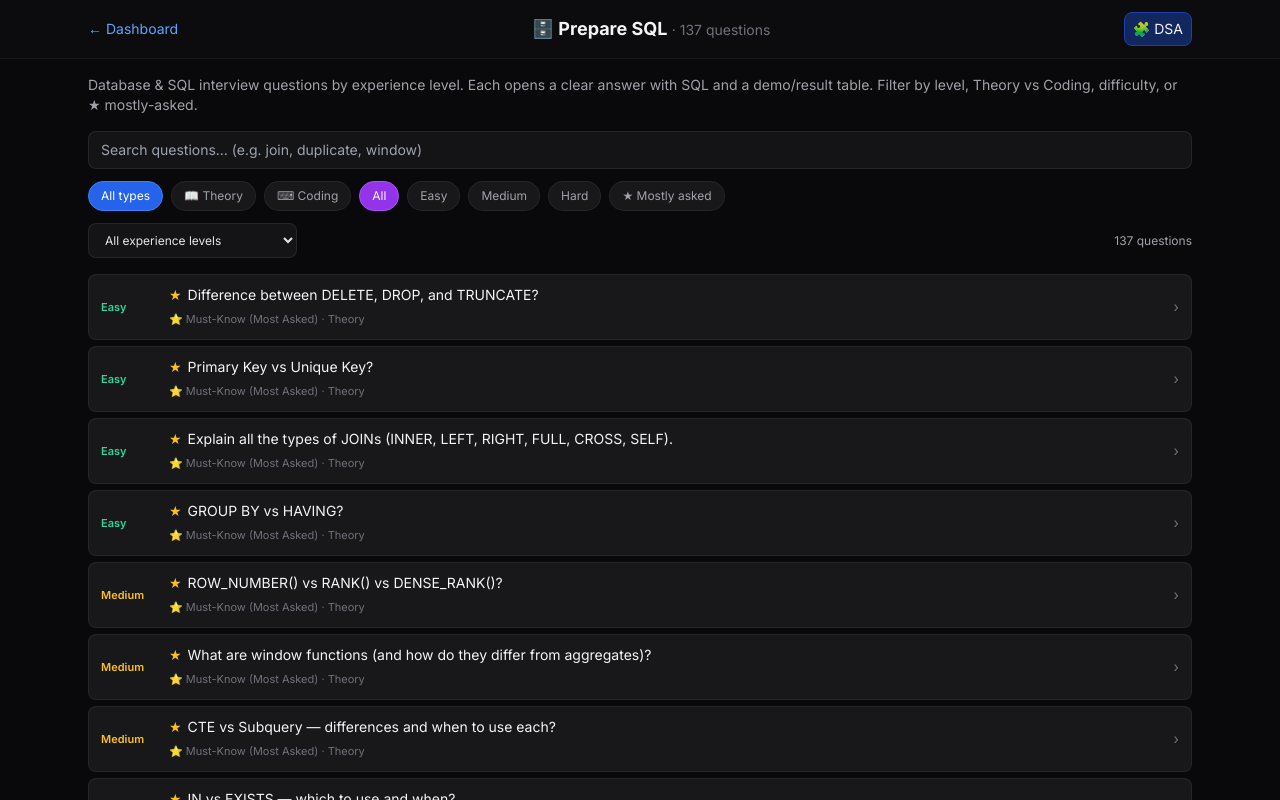
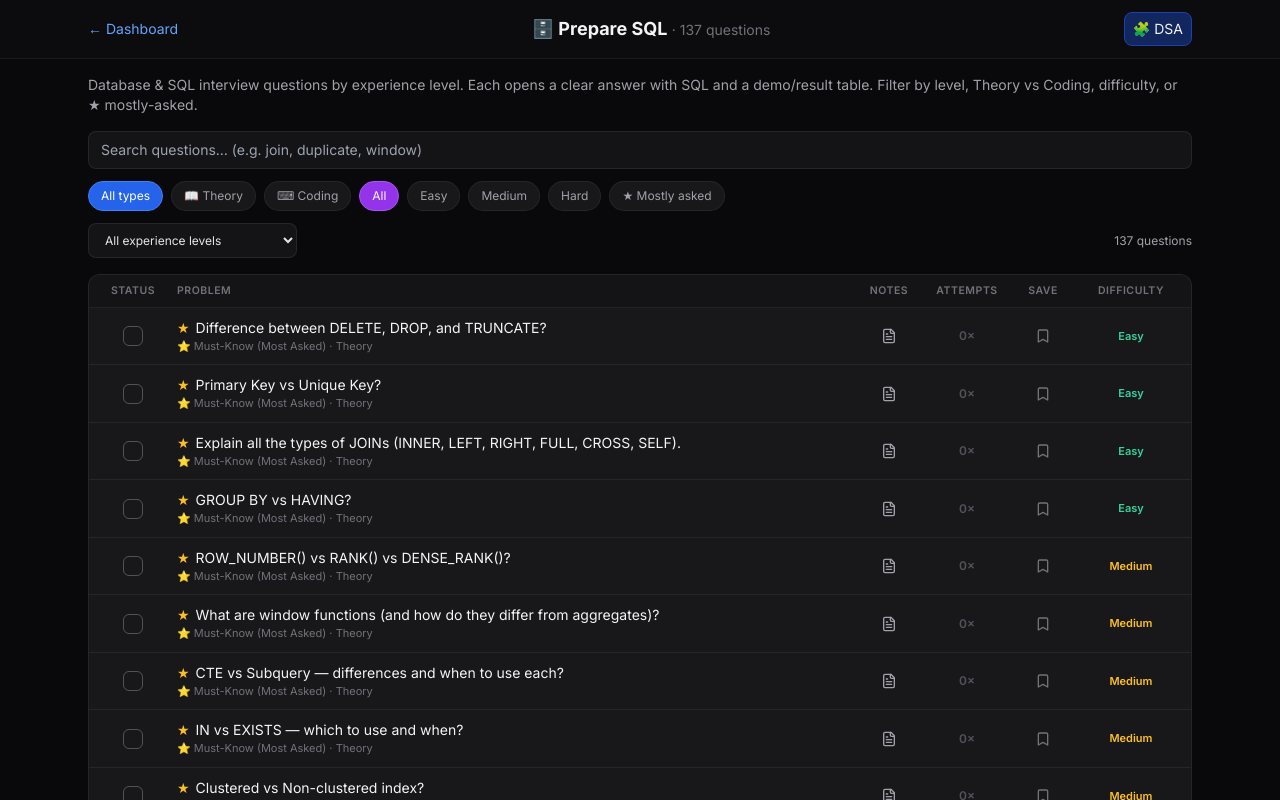
Before and after one commit to jyotiram7402/roadmap-tracker, a Next.js app: page /sql in a window 1280 px wide. Shown: the top 800 px of the page. Built offline with nearby package versions, Linux system fonts and the light colour scheme.

Commit message:
shared sheet-style question table (status/notes/attempts/bookmark/difficulty)

```diff
--- a/components/DsaStudio.js
+++ b/components/DsaStudio.js
@@ -3,6 +3,7 @@ import { useEffect, useMemo, useState } from "react";
 import { DSA_PROBLEMS, PHASES, ALL_COMPANIES, loadPhaseDetails } from "@/data/dsa-problems";
 import CodeBlock from "@/components/CodeBlock";
 import MySolution from "@/components/MySolution";
+import QuestionTable from "@/components/QuestionTable";
 
 const DIFF = {
   easy: { label: "Easy", cls: "text-emerald-400", bg: "bg-emerald-500/10 border-emerald-700/40" },
@@ -74,25 +75,13 @@ export default function DsaStudio() {
       </div>
 
       {/* list */}
-      <div className="mt-4 space-y-1.5">
-        {filtered.length === 0 && <p className="text-center text-zinc-500 py-8 text-sm">No problems match these filters.</p>}
-        {filtered.map((p) => {
-          const d = DIFF[p.difficulty];
-          return (
-            <button key={p.key} onClick={() => setSelected(p)}
-              className="w-full text-left bg-[#18181b] hover:bg-[#1f1f23] border border-white/[0.06] hover:border-white/[0.14] rounded-lg px-3 py-2.5 flex items-center gap-3 transition">
-              <span className={`text-[11px] font-semibold w-14 flex-shrink-0 ${d.cls}`}>{d.label}</span>
-              <span className="flex-1 min-w-0">
-                <span className="text-sm text-zinc-100 flex items-center gap-1.5">
-                  {p.hot && <span title="Frequently asked" className="text-amber-400">★</span>}
-                  <span className="truncate">{p.title}</span>
-                </span>
-                <span className="text-[11px] text-zinc-500">{p.phase}{p.companies.length ? ` · ${p.companies.slice(0, 2).join(", ")}${p.companies.length > 2 ? ` +${p.companies.length - 2}` : ""}` : ""}</span>
-              </span>
-              <span className="text-zinc-500 text-sm flex-shrink-0">›</span>
-            </button>
-          );
-        })}
+      <div className="mt-4">
+        <QuestionTable
+          items={filtered}
+          category="dsa"
+          onOpen={setSelected}
+          getMeta={(p) => `${p.phase}${p.companies.length ? ` · ${p.companies.slice(0, 2).join(", ")}${p.companies.length > 2 ? ` +${p.companies.length - 2}` : ""}` : ""}`}
+        />
       </div>
     </div>
   );
--- /dev/null
+++ b/components/QuestionTable.js
@@ -0,0 +1,107 @@
+"use client";
+import { useEffect, useState } from "react";
+import { Check, FileText, Bookmark } from "@/components/icons";
+import { getItems, toggleDone, toggleBookmark } from "@/lib/activity";
+
+const DIFF = {
+  easy: { label: "Easy", cls: "text-emerald-400", dot: "bg-emerald-500/15 text-emerald-300 border-emerald-600/40" },
+  medium: { label: "Medium", cls: "text-amber-400", dot: "bg-amber-500/15 text-amber-300 border-amber-600/40" },
+  hard: { label: "Hard", cls: "text-rose-400", dot: "bg-rose-500/15 text-rose-300 border-rose-600/40" },
+};
+
+// Shared sheet-style list used by DSA & SQL.
+// Columns: Status · Problem · Notes · Attempts · Bookmark · Difficulty.
+// props: items[], category ("dsa"|"sql"), onOpen(item), getMeta(item) -> string, getId(item)
+export default function QuestionTable({ items, category, onOpen, getMeta, getId = (x) => x.id }) {
+  // Start empty so SSR and first client render match; fill after mount.
+  const [store, setStore] = useState({}); // { "cat:id": { visits, done, bookmarked, ... } }
+  useEffect(() => {
+    const refresh = () => setStore(getItems());
+    refresh();
+    window.addEventListener("activity-change", refresh);
+    return () => window.removeEventListener("activity-change", refresh);
+  }, []);
+
+  const COLS = "grid-cols-[28px_1fr_auto_auto] sm:grid-cols-[64px_1fr_60px_72px_56px_96px]";
+
+  return (
+    <div className="rounded-xl border border-white/[0.06] overflow-hidden bg-[#18181b]">
+      {/* header (desktop) */}
+      <div className={`hidden sm:grid ${COLS} gap-3 px-3 py-2 bg-[#141417] border-b border-white/[0.06] text-[10.5px] font-semibold uppercase tracking-wider text-zinc-500`}>
+        <div className="text-center">Status</div>
+        <div>Problem</div>
+        <div className="text-center">Notes</div>
+        <div className="text-center">Attempts</div>
+        <div className="text-center">Save</div>
+        <div className="text-center">Difficulty</div>
+      </div>
+
+      {items.length === 0 && <p className="text-center text-zinc-500 py-10 text-sm">No problems match these filters.</p>}
+
+      {items.map((item) => {
+        const id = getId(item);
+        const it = store[`${category}:${id}`] || {};
+        const done = !!it.done;
+        const saved = !!it.bookmarked;
+        const visits = it.visits || 0;
+        const d = DIFF[item.difficulty] || { label: "—", cls: "text-zinc-400", dot: "bg-white/5 text-zinc-300 border-white/10" };
+
+        return (
+          <div key={item.key || id}
+            className={`grid ${COLS} gap-2 sm:gap-3 items-center px-3 py-2.5 border-b border-white/[0.06] last:border-b-0 transition ${done ? "bg-emerald-500/[0.04]" : "hover:bg-[#1f1f23]"}`}>
+            {/* Status */}
+            <div className="flex justify-center">
+              <button onClick={() => toggleDone(category, id, item.title)} title={done ? "Mark as not done" : "Mark as done"}
+                aria-pressed={done}
+                className={`w-5 h-5 rounded-md border grid place-items-center transition ${done ? "bg-emerald-500 border-emerald-500 text-white" : "border-white/25 text-transparent hover:border-emerald-500/70"}`}>
+                <Check size={13} strokeWidth={3} />
+              </button>
+            </div>
+
+            {/* Problem */}
+            <button onClick={() => onOpen(item)} className="min-w-0 text-left">
+              <span className="text-sm text-zinc-100 flex items-center gap-1.5">
+                {item.hot && <span title="Most asked" className="text-amber-400 flex-shrink-0">★</span>}
+                <span className="truncate">{item.title}</span>
+              </span>
+              <span className="text-[11px] text-zinc-500 flex items-center gap-1.5">
+                {getMeta && <span className="truncate">{getMeta(item)}</span>}
+                <span className={`sm:hidden text-[10px] font-semibold px-1.5 rounded border ${d.dot}`}>{d.label}</span>
+              </span>
+            </button>
+
+            {/* Notes → opens full problem */}
+            <div className="flex justify-center">
+              <button onClick={() => onOpen(item)} title="Open full problem & notes"
+                className="w-8 h-8 grid place-items-center rounded-lg text-zinc-400 hover:text-blue-300 hover:bg-blue-500/10 transition">
+                <FileText size={16} />
+              </button>
+            </div>
+
+            {/* Attempts (desktop) */}
+            <div className="hidden sm:flex justify-center">
+              <span title={`Opened ${visits} time${visits === 1 ? "" : "s"}`}
+                className={`min-w-[26px] text-center text-xs font-semibold px-1.5 py-0.5 rounded-md ${visits > 0 ? "bg-blue-500/10 text-blue-300" : "text-zinc-600"}`}>
+                {visits}×
+              </span>
+            </div>
+
+            {/* Bookmark */}
+            <div className="flex justify-center">
+              <button onClick={() => toggleBookmark(category, id, item.title)} title={saved ? "Remove bookmark" : "Bookmark"}
+                aria-pressed={saved}
+                className={`w-8 h-8 grid place-items-center rounded-lg transition ${saved ? "text-amber-400" : "text-zinc-500 hover:text-amber-300 hover:bg-amber-500/10"}`}>
+                <Bookmark size={16} {...(saved ? { fill: "currentColor" } : {})} />
+              </button>
+            </div>
+
+            {/* Difficulty (desktop; on mobile it's shown inline under the title) */}
+            <div className="hidden sm:flex justify-center">
+              <span className={`text-[11px] font-semibold ${d.cls}`}>{d.label}</span>
+            </div>
+          </div>
+        );
+      })}
+    </div>
+  );
+}
--- a/components/SqlStudio.js
+++ b/components/SqlStudio.js
@@ -2,6 +2,8 @@
 import { useEffect, useMemo, useState } from "react";
 import { SQL_PROBLEMS, LEVELS, loadLevelDetails } from "@/data/sql-problems";
 import CodeBlock from "@/components/CodeBlock";
+import MySolution from "@/components/MySolution";
+import QuestionTable from "@/components/QuestionTable";
 
 const DIFF = {
   easy: { label: "Easy", cls: "text-emerald-400" },
@@ -54,24 +56,13 @@ export default function SqlStudio() {
         </div>
       </div>
 
-      <div className="mt-4 space-y-1.5">
-        {filtered.length === 0 && <p className="text-center text-zinc-500 py-8 text-sm">No questions match these filters.</p>}
-        {filtered.map((p) => {
-          const d = DIFF[p.difficulty];
-          return (
-            <button key={p.key} onClick={() => setSelected(p)} className="w-full text-left bg-[#18181b] hover:bg-[#1f1f23] border border-white/[0.06] hover:border-white/[0.14] rounded-lg px-3 py-2.5 flex items-center gap-3 transition">
-              <span className={`text-[11px] font-semibold w-14 flex-shrink-0 ${d.cls}`}>{d.label}</span>
-              <span className="flex-1 min-w-0">
-                <span className="text-sm text-zinc-100 flex items-center gap-1.5">
-                  {p.hot && <span title="Mostly asked" className="text-amber-400">★</span>}
-                  <span className="break-words">{p.title}</span>
-                </span>
-                <span className="text-[11px] text-zinc-500">{p.level} · {TYPE_LABEL[p.type]}</span>
-              </span>
-              <span className="text-zinc-500 text-sm flex-shrink-0">›</span>
-            </button>
-          );
-        })}
+      <div className="mt-4">
+        <QuestionTable
+          items={filtered}
+          category="sql"
+          onOpen={setSelected}
+          getMeta={(p) => `${p.level} · ${TYPE_LABEL[p.type]}`}
+        />
       </div>
     </div>
   );
@@ -125,6 +116,10 @@ function QuestionView({ problem, onBack }) {
           )}
         </div>
       </div>
+
+      <div className="max-w-3xl mx-auto">
+        <MySolution slug={problem.id} category="sql" title={problem.title} />
+      </div>
     </div>
   );
 }
--- a/components/icons.js
+++ b/components/icons.js
@@ -45,3 +45,5 @@ export const Rocket = (p) => <Ic {...p}><path d="M4.5 16.5c-1.5 1.26-2 5-2 5s3.7
 export const Sun = (p) => <Ic {...p}><circle cx="12" cy="12" r="4" /><path d="M12 2v2" /><path d="M12 20v2" /><path d="m4.93 4.93 1.41 1.41" /><path d="m17.66 17.66 1.41 1.41" /><path d="M2 12h2" /><path d="M20 12h2" /><path d="m6.34 17.66-1.41 1.41" /><path d="m19.07 4.93-1.41 1.41" /></Ic>;
 export const Moon = (p) => <Ic {...p}><path d="M12 3a6 6 0 0 0 9 9 9 9 0 1 1-9-9Z" /></Ic>;
 export const PanelLeftClose = (p) => <Ic {...p}><rect width="18" height="18" x="3" y="3" rx="2" /><path d="M9 3v18" /><path d="m16 15-3-3 3-3" /></Ic>;
+export const FileText = (p) => <Ic {...p}><path d="M15 2H6a2 2 0 0 0-2 2v16a2 2 0 0 0 2 2h12a2 2 0 0 0 2-2V7Z" /><path d="M14 2v4a2 2 0 0 0 2 2h4" /><path d="M10 9H8" /><path d="M16 13H8" /><path d="M16 17H8" /></Ic>;
+export const Check = (p) => <Ic {...p}><path d="M20 6 9 17l-5-5" /></Ic>;
```
Also changed, not shown: lib/activity.js.
